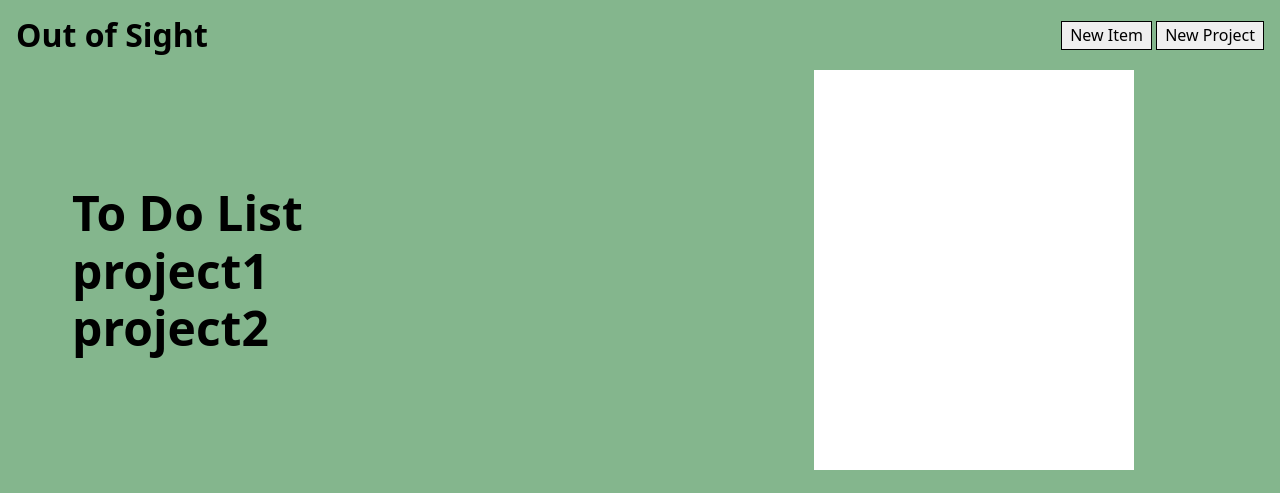
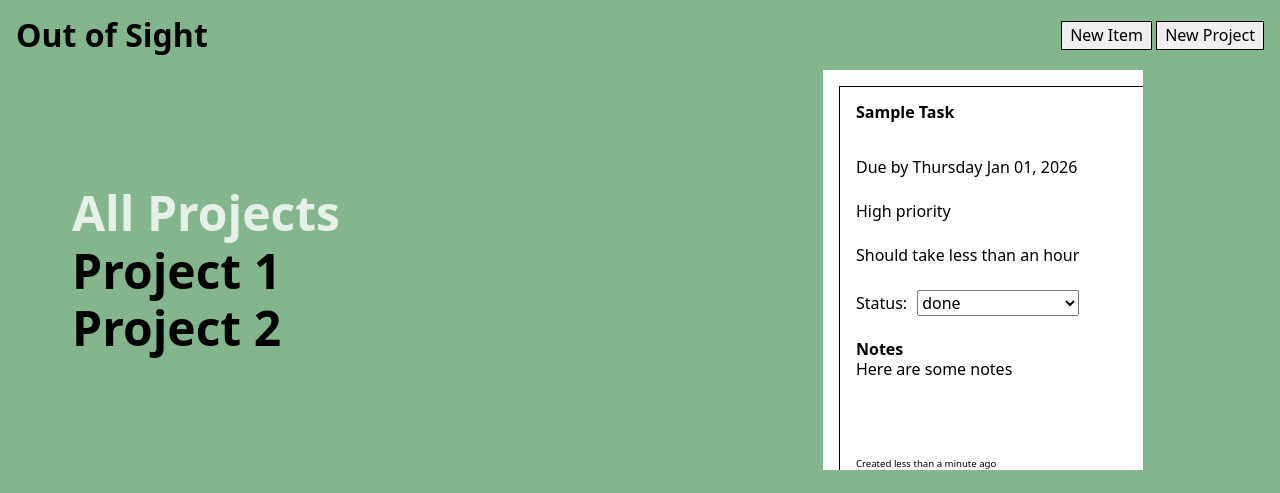
Before and after one commit to yshng/todo, a website built with webpack: page src/index.html in a window 1280 px wide. Built offline with nearby package versions, Linux system fonts and the light colour scheme.

Commit message:
add styling to show project selection

```diff
--- a/src/index.ts
+++ b/src/index.ts
@@ -27,15 +27,13 @@ const sample2 = new ToDo(
 export let master: Project[] = [];
 export let currentProject = 0;
 
-const firstProj = new Project("To Do List",[]);
-const project1 = new Project("project1",[]);
-const project2 = new Project("project2",[]);
+const defaultAll = new Project("All Projects",[]);
+const project1 = new Project("Project 1",[sample1,sample2]);
+const project2 = new Project("Project 2",[]);
 
-master.push(firstProj);
+master.push(defaultAll);
 master.push(project1);
 master.push(project2);
-
-
 
 
 updateDisplay();
@@ -54,7 +52,7 @@ function createProjects(): HTMLDivElement {
   for (let i = 0; i < master.length; i++) {
     const h1 = document.createElement("h1");
     h1.textContent = master[i].title;
-    //if (i == master.currentProject) {h1.classList.add("inview")};
+    if (i == currentProject) {h1.classList.add("current-project")};
     h1.classList.add("project");
     projectDiv.appendChild(h1);
   }
--- a/src/layout.css
+++ b/src/layout.css
@@ -59,6 +59,14 @@ main {
   margin: 0 1em;
 }
 
+.current-project {
+  color: var(--bg-light);
+}
+
+.project:hover {
+  color: var(--bg-light);
+}
+
 #content {
   grid-column: 2 / 3;
 }
```
